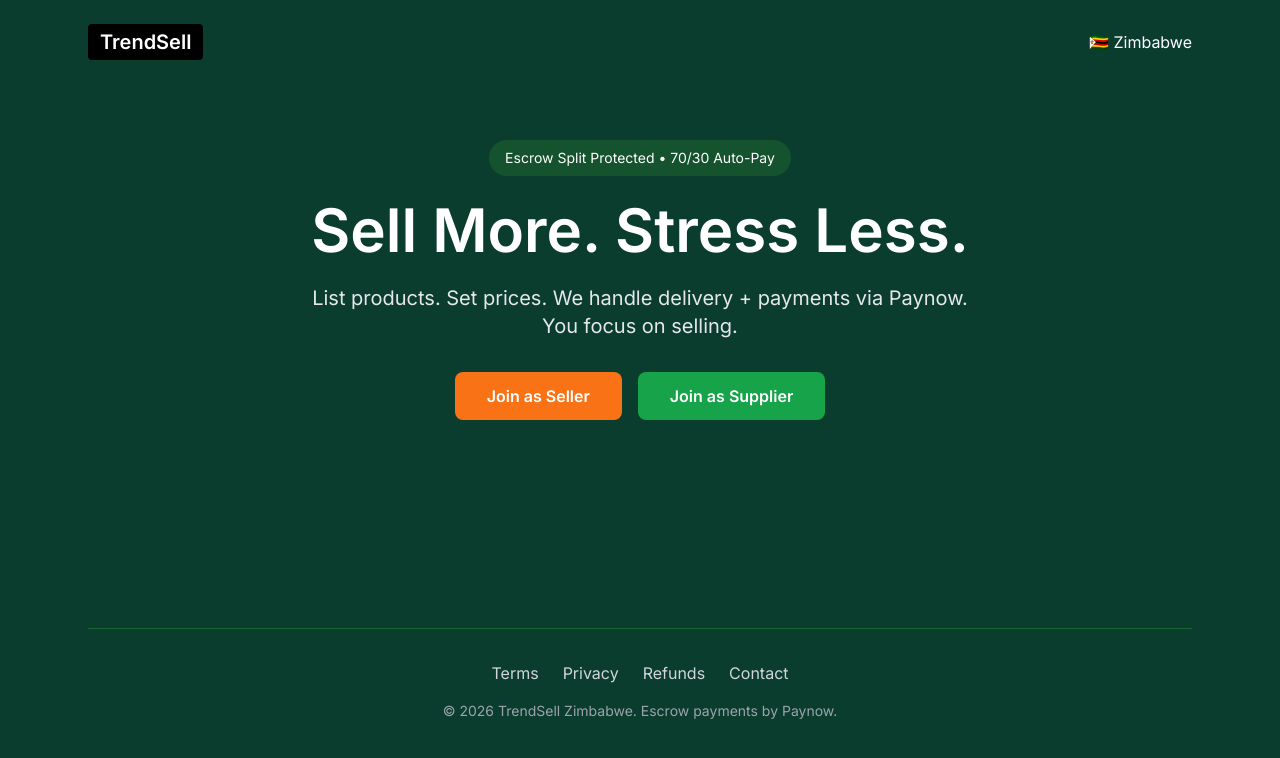
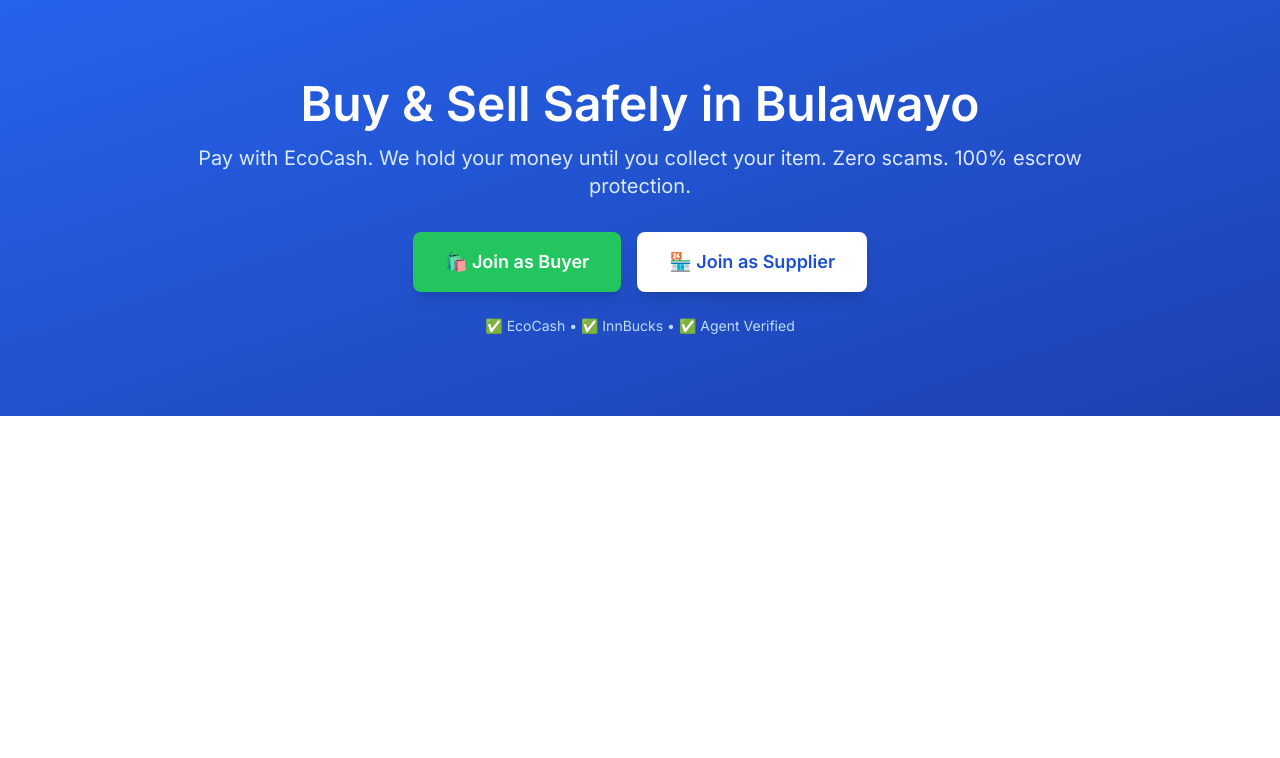
Before and after one commit to sikhumbuzilesncube/trendsell, a Next.js app: page / in a window 1280 px wide. Shown: the top 758 px of the page. Built offline with nearby package versions, Linux system fonts and the light colour scheme.

Commit message:
Update page.tsx

```diff
--- a/app/page.tsx
+++ b/app/page.tsx
@@ -1,49 +1,40 @@
 import Link from 'next/link'
 
-export default function Home() {
+export default function HomePage() {
   return (
-    <div className="min-h-screen bg-[#0B3D2E] text-white">
-      <div className="max-w-6xl mx-auto p-6">
-        <header className="flex justify-between items-center">
-          <div className="bg-black px-3 py-1 text-xl font-bold rounded">
-            TrendSell
-          </div>
-          <div>🇿🇼 Zimbabwe</div>
-        </header>
-
-        <div className="text-center py-20">
-          <div className="inline-block bg-green-900 px-4 py-2 rounded-full text-sm mb-6">
-            Escrow Split Protected • 70/30 Auto-Pay
-          </div>
-          <h1 className="text-6xl font-bold mb-6">Sell More. Stress Less.</h1>
-          <p className="text-xl mb-8 max-w-2xl mx-auto text-gray-200">
-            List products. Set prices. We handle delivery + payments via Paynow. You focus on selling.
+    <main className="min-h-screen bg-white">
+      {/* Hero Section */}
+      <section className="bg-gradient-to-br from-blue-600 to-blue-800 text-white py-20 px-4">
+        <div className="max-w-4xl mx-auto text-center">
+          <h1 className="text-4xl md:text-5xl font-bold mb-4">
+            Buy & Sell Safely in Bulawayo
+          </h1>
+          <p className="text-xl mb-8 text-blue-100">
+            Pay with EcoCash. We hold your money until you collect your item.
+            Zero scams. 100% escrow protection.
           </p>
 
+          {/* Join Buttons */}
           <div className="flex flex-col sm:flex-row gap-4 justify-center">
-            <Link href="/seller">
-              <button className="bg-orange-500 hover:bg-orange-600 text-white font-bold py-3 px-8 rounded-lg w-full sm:w-auto transition-colors">
-                Join as Seller
-              </button>
+            <Link
+              href="/buyer/signup"
+              className="bg-green-500 hover:bg-green-600 text-white font-bold py-4 px-8 rounded-lg text-lg shadow-lg transition"
+            >
+              🛍️ Join as Buyer
             </Link>
-            <Link href="/supplier">
-              <button className="bg-green-600 hover:bg-green-700 text-white font-bold py-3 px-8 rounded-lg w-full sm:w-auto transition-colors">
-                Join as Supplier
-              </button>
+            <Link
+              href="/supplier/signup"
+              className="bg-white hover:bg-gray-100 text-blue-700 font-bold py-4 px-8 rounded-lg text-lg shadow-lg transition"
+            >
+              🏪 Join as Supplier
             </Link>
           </div>
+
+          <p className="text-sm mt-6 text-blue-200">
+            ✅ EcoCash • ✅ InnBucks • ✅ Agent Verified
+          </p>
         </div>
-
-        <footer className="mt-32 border-t border-green-800 pt-8 pb-4 text-center">
-          <div className="flex gap-6 justify-center mb-4 text-gray-300">
-            <Link href="/terms" className="hover:text-white">Terms</Link>
-            <Link href="/privacy" className="hover:text-white">Privacy</Link>
-            <Link href="/refunds" className="hover:text-white">Refunds</Link>
-            <Link href="/contact" className="hover:text-white">Contact</Link>
-          </div>
-          <p className="text-sm text-gray-400">© 2026 TrendSell Zimbabwe. Escrow payments by Paynow.</p>
-        </footer>
-      </div>
-    </div>
+      </section>
+    </main>
   )
 }
```
